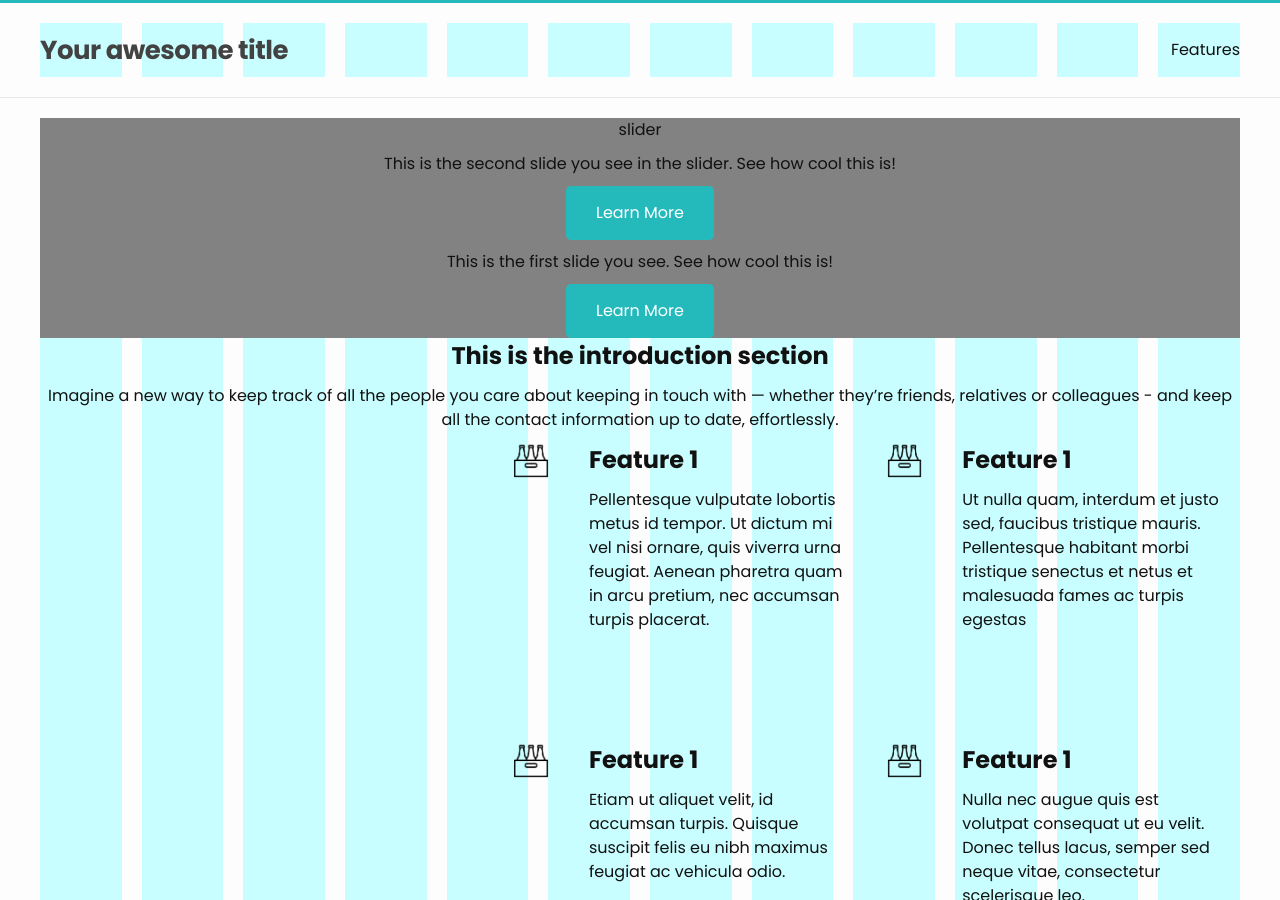
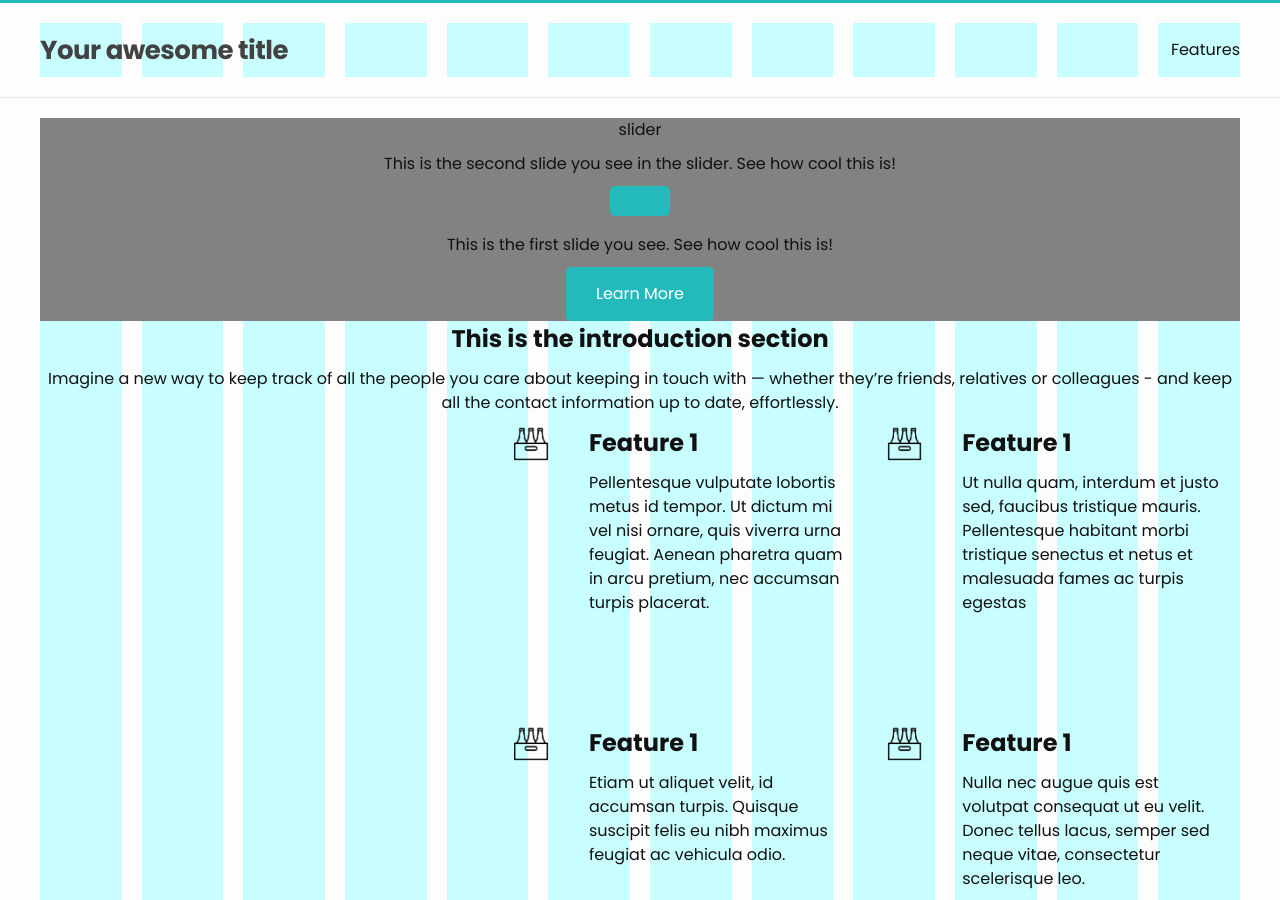
Before and after one commit to beccaeley/experiment-lab, a Jekyll site: the page built from index.md, in a window 1280 px wide and 900 px high. Built offline with Jekyll 4.4.1, drawn with Linux system fonts in a browser that asks for light colours.

Commit message:
Updated Slide1

```diff
--- a/_header-slide/slide1.markdown
+++ b/_header-slide/slide1.markdown
@@ -1,7 +1,6 @@
 ---
 title: This is Your First Slide
 date: 2018-06-21 14:47:00 Z
-CTA: Learn More
 Image: "/uploads/WizardofOzTesting-Death_to_stock_kinckerbocker_photography_7.jpg"
 ---
 
```
